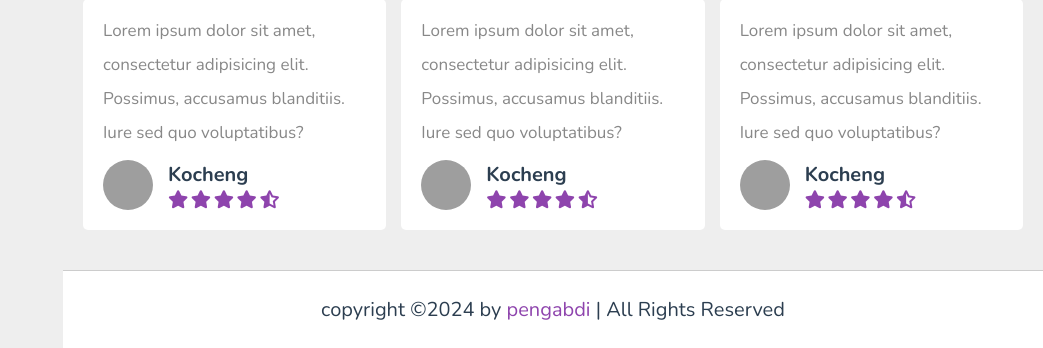
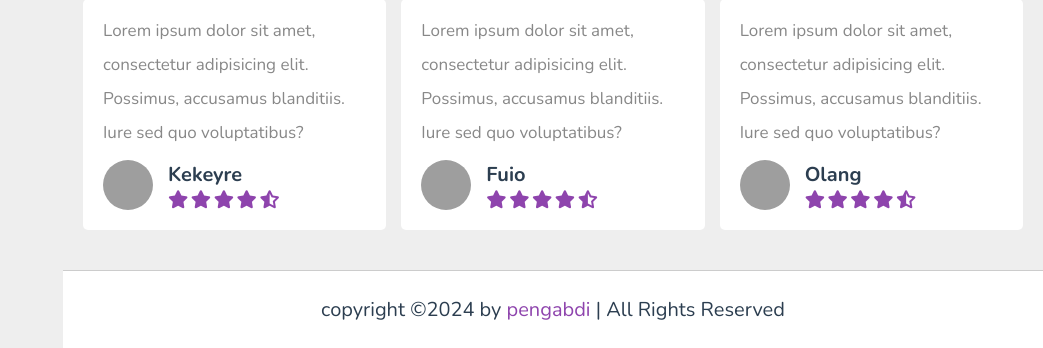
Before and after one commit to diploiddd/secprog, a PHP site: page /about.php in a window 1280 px wide. Shown: the part 867-1215 px from the top of the page, without its empty margins (237-1280 px from the left). Run offline with PHP 8.4, Linux system fonts and the light colour scheme; grey boxes are pictures that could not be loaded.

Commit message:
fix review

```diff
--- a/about.php
+++ b/about.php
@@ -75,9 +75,9 @@
             accusamus blanditiis. Iure sed quo voluptatibus?
           </p>
           <div class="user">
-            <img src="img/t2.jpeg" alt="" />
+            <img src="img/teacher/t2.jpeg" alt="" />
             <div>
-              <h3>Kocheng</h3>
+              <h3>Kekeyre</h3>
               <div class="star">
                 <i class="fas fa-star"></i>
                 <i class="fas fa-star"></i>
@@ -95,9 +95,9 @@
             accusamus blanditiis. Iure sed quo voluptatibus?
           </p>
           <div class="user">
-            <img src="img/t3.jpeg" alt="" />
+            <img src="img/teacher/t3.jpeg" alt="" />
             <div>
-              <h3>Kocheng</h3>
+              <h3>Fuio</h3>
               <div class="star">
                 <i class="fas fa-star"></i>
                 <i class="fas fa-star"></i>
@@ -115,9 +115,9 @@
             accusamus blanditiis. Iure sed quo voluptatibus?
           </p>
           <div class="user">
-            <img src="img/t4.jpeg" alt="" />
+            <img src="img/teacher/t4.jpeg" alt="" />
             <div>
-              <h3>Kocheng</h3>
+              <h3>Olang</h3>
               <div class="star">
                 <i class="fas fa-star"></i>
                 <i class="fas fa-star"></i>
```
